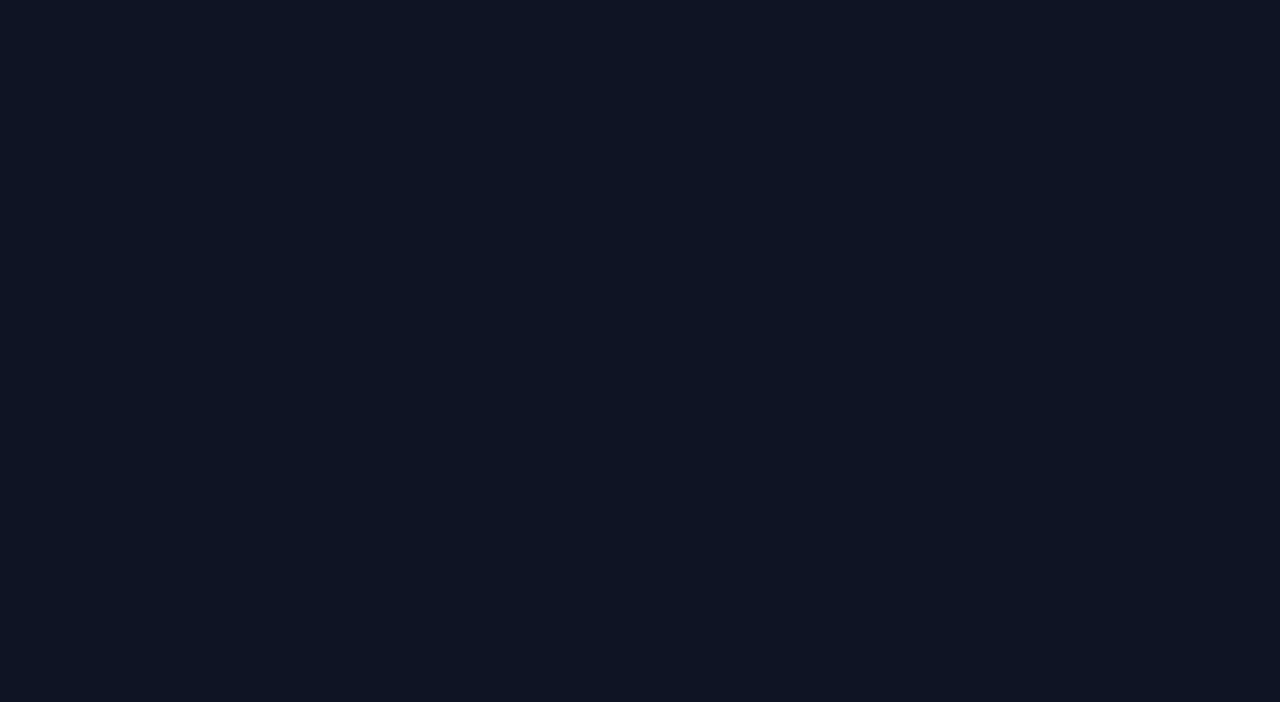
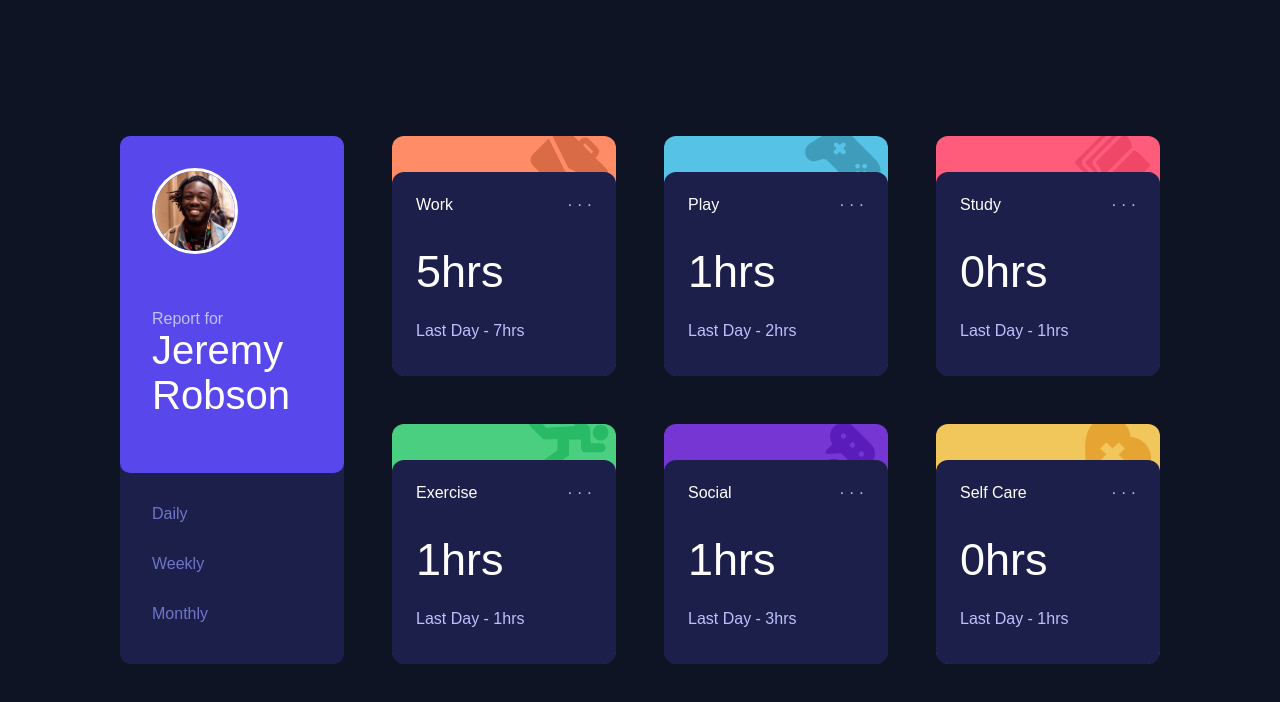
Before and after one commit to coder-developer-a/time-tracking-dashboard-main, a React (Create React App) app: page / in a window 1280 px wide. Shown: the top 702 px of the page. Built offline with nearby package versions, Linux system fonts and the light colour scheme.

Commit message:
first commit

```diff
--- a/package.json
+++ b/package.json
@@ -2,7 +2,7 @@
   "name": "time-tracking-dashboard-main",
   "version": "0.1.0",
   "private": true,
-  "homepage": "https://myusername.github.io/time-tracking-dashboard-main",
+  "homepage": "https://coder-developer-a.github.io/time-tracking-dashboard-main",
   "dependencies": {
     "@testing-library/jest-dom": "^5.14.1",
     "@testing-library/react": "^11.2.7",
--- a/src/App.js
+++ b/src/App.js
@@ -17,7 +17,7 @@ function App() {
       <div className='app'>
         <Router>
           <Switch>
-            <Route path='/daily'>
+            <Route path={'/' || '/daily'}>
               <Profile />
               { items.map(item => <Item title={item.title} timeframes='Day' timeline={item.timeframes.daily}/>) }
             </Route>
```
